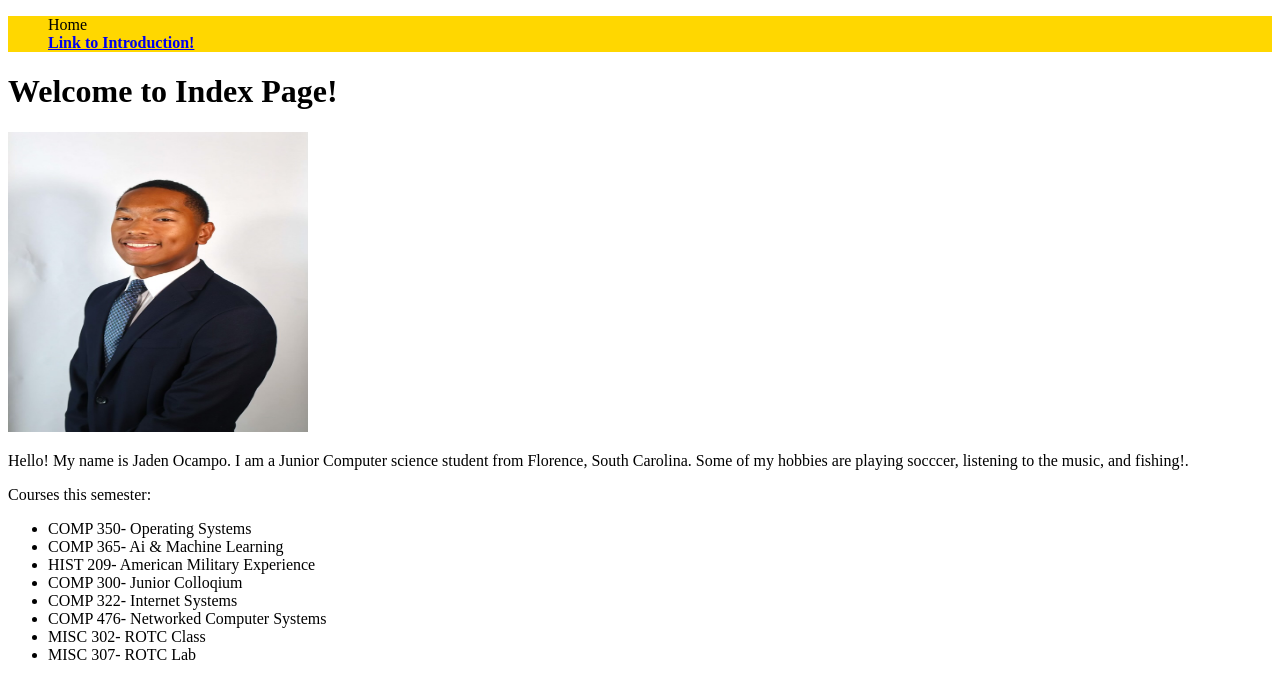
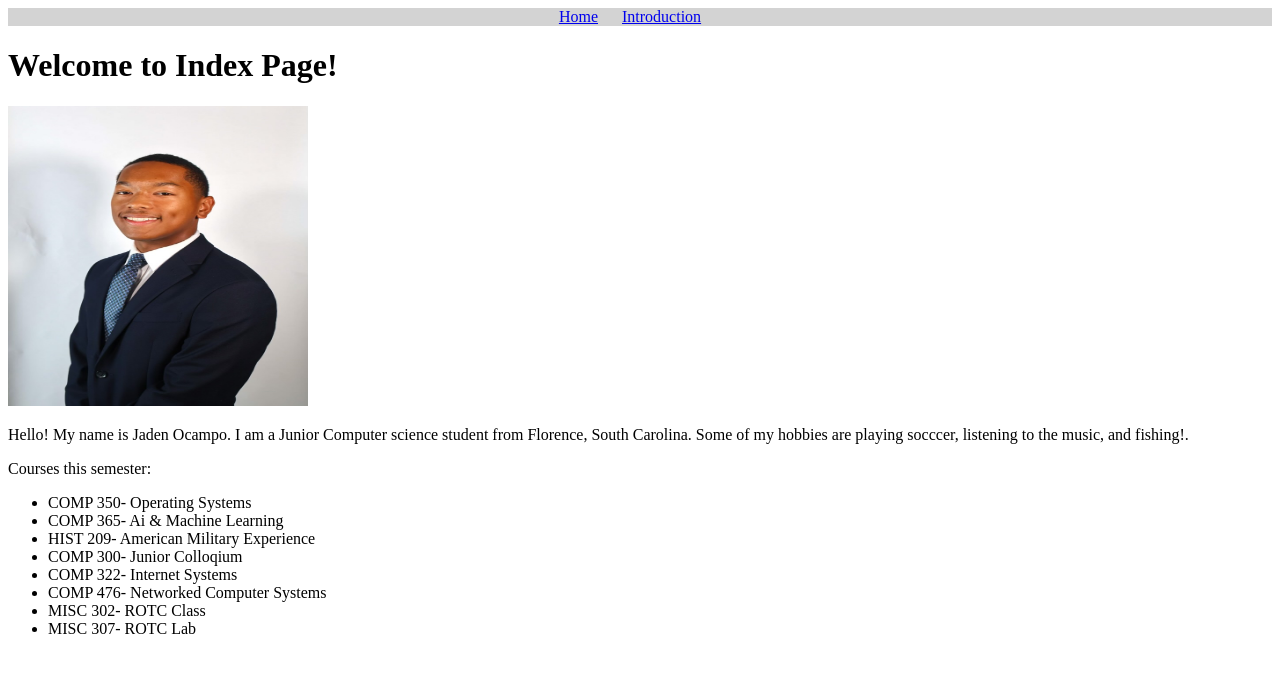
Before and after one commit to jadenocampo/jadenocampo, a plain HTML site: page Index.html in a window 1280 px wide. Drawn offline with Linux system fonts and the light colour scheme.

Commit message:
Changed formatting

```diff
--- a/Index.html
+++ b/Index.html
@@ -2,14 +2,14 @@
 <html>
     <head lang="en">
         <meta charset="UTF -8">
-        <meta name="viewport" content="width-device-width">
+        <meta name="viewport" content="width=device-width">
 
         <link rel="stylesheet" href="style1.css">
     </head>
     <body> <!--manipulate the menu so that it works -->
-        <ul id="menu">
-            <li>Home</li>
-            <li><a href="/Introduction.html"><b>Link to Introduction!</b></a></li>
+        <ul class="menu">
+            <li><a href="/Index.html">Home</a></li>
+            <li><a href="/Introduction.html">Introduction</a></li>
         </ul>
         <h1>Welcome to Index Page! </h1>
         <img src="/img/IMG_3251.jpeg" alt="Image of myself here" width="300" height="300">
--- a/style1.css
+++ b/style1.css
@@ -1,5 +1,13 @@
-#menu {
-    background-color: gold;
-    list-style-type: none;
-    display:run-in;
+.menu{
+    list-style: none;
+    padding: 0;
+    margin: 0;
+    background-color: lightgray;
+    text-align: center;
+    color: blue;
 }
+.menu li {
+    display: inline-block;
+    margin-right: 20px;
+
+}
```
